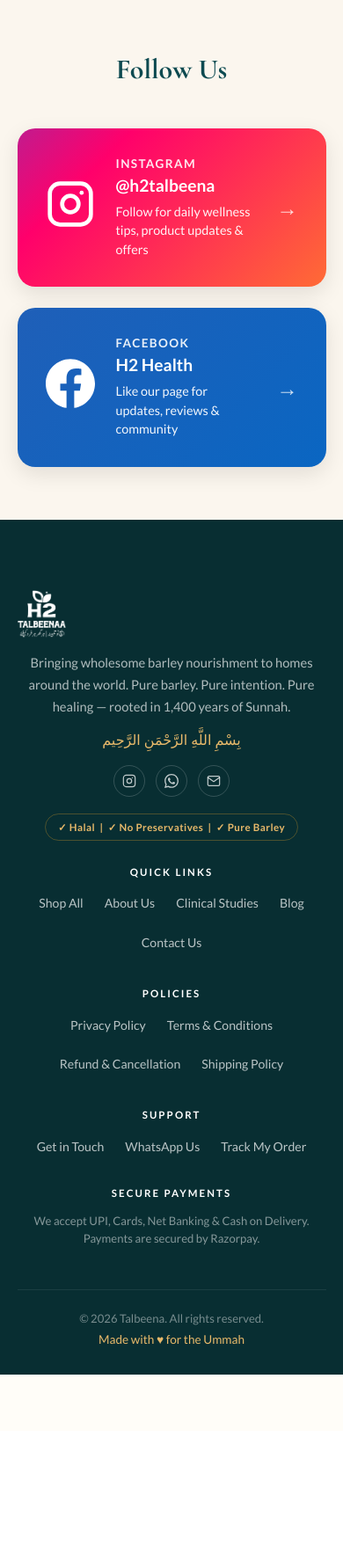
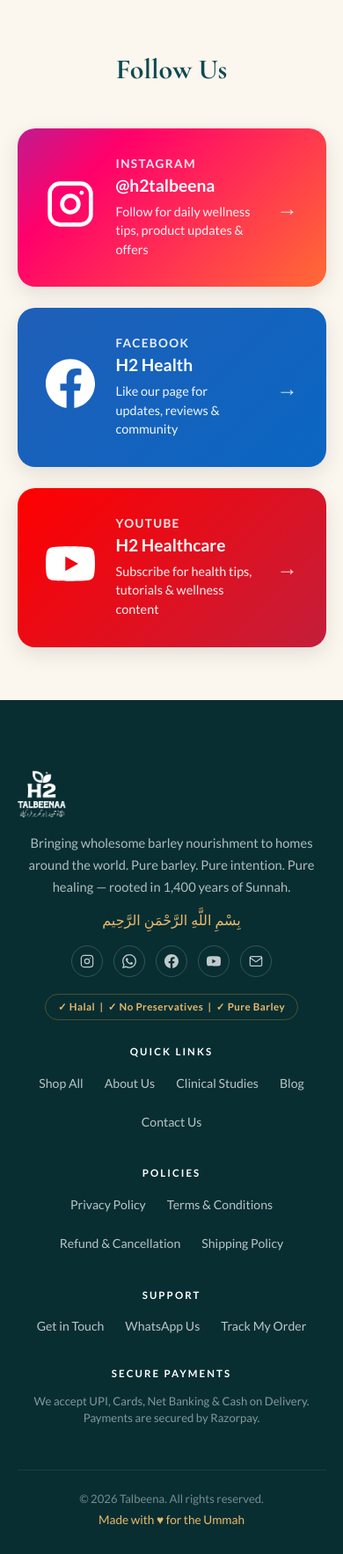
Before and after one commit to mynexasolutions-spec/talbeena, a Flask app: page /contact in a window 390 px wide. Shown: the part 2465-4232 px from the top of the page at 88% size. Before the commit the page ends 4028 px from the top, so only its background shows below. Run offline with Flask 3, Linux system fonts and the light colour scheme; some libraries are stand-ins or nearby versions.

Commit message:
Update Follow Us sections to 3 columns with YouTube and update footer social links
- Change Follow Us grid from 2 columns to 3 columns (repeat(3, 1fr))
- Add responsive breakpoint: 2 columns on tablets (max-width: 1024px)
- Add YouTube card to all pages (Home, Contact, About)
- YouTube card with red gradient background
- YouTube link: https://www.youtube.com/@htwohealthcare1279
- Add Facebook and YouTube icons to footer social links
- Update Instagram link in footer: https://www.instagram.com/h2talbeena/
- Update WhatsApp link in footer: https://wa.me/917722020407
- Update Facebook link in footer: https://www.facebook.com/H2.HEALTH.H2
- All social links now open in new tab (target=_blank)

Co-Authored-By: Claude Haiku 4.5 <noreply@anthropic.com>

```diff
--- a/templates/contact.html
+++ b/templates/contact.html
@@ -228,7 +228,7 @@
 
   .follow-us-grid {
     display: grid;
-    grid-template-columns: 1fr 1fr;
+    grid-template-columns: repeat(3, 1fr);
     gap: 2rem;
   }
 
@@ -255,6 +255,10 @@
 
   .follow-card.facebook {
     background: linear-gradient(135deg, #1f5fb8 0%, #0a66c2 100%);
+  }
+
+  .follow-card.youtube {
+    background: linear-gradient(135deg, #ff0000 0%, #c41e3a 100%);
   }
 
   .follow-card-icon {
@@ -296,6 +300,12 @@
 
   .follow-card:hover .follow-card-arrow {
     transform: translateX(4px);
+  }
+
+  @media (max-width: 1024px) {
+    .follow-us-grid {
+      grid-template-columns: repeat(2, 1fr);
+    }
   }
 
   @media (max-width: 768px) {
@@ -460,6 +470,20 @@
         </div>
         <div class="follow-card-arrow">→</div>
       </a>
+
+      <a href="https://www.youtube.com/@htwohealthcare1279" target="_blank" class="follow-card youtube">
+        <div class="follow-card-icon">
+          <svg xmlns="http://www.w3.org/2000/svg" width="56" height="56" viewBox="0 0 24 24" fill="currentColor">
+            <path d="M23.498 6.186a3.016 3.016 0 0 0-2.122-2.136C19.505 3.545 12 3.545 12 3.545s-7.505 0-9.377.505A3.017 3.017 0 0 0 .502 6.186C0 8.07 0 12 0 12s0 3.93.502 5.814a3.016 3.016 0 0 0 2.122 2.136c1.871.505 9.376.505 9.376.505s7.505 0 9.377-.505a3.015 3.015 0 0 0 2.122-2.136C24 15.93 24 12 24 12s0-3.93-.502-5.814zM9.545 15.568V8.432L15.818 12l-6.273 3.568z" fill="currentColor"/>
+          </svg>
+        </div>
+        <div class="follow-card-content">
+          <div class="follow-card-label">YouTube</div>
+          <div class="follow-card-name">H2 Healthcare</div>
+          <div class="follow-card-desc">Subscribe for health tips, tutorials & wellness content</div>
+        </div>
+        <div class="follow-card-arrow">→</div>
+      </a>
     </div>
   </div>
 </section>
--- a/templates/partials/_footer.html
+++ b/templates/partials/_footer.html
@@ -8,12 +8,20 @@
       <p class="footer-bismillah">بِسْمِ اللَّهِ الرَّحْمَنِ الرَّحِيم</p>
       <div class="footer-social">
         <!-- Instagram -->
-        <a href="#" aria-label="Instagram">
+        <a href="https://www.instagram.com/h2talbeena/" target="_blank" aria-label="Instagram">
           <svg xmlns="http://www.w3.org/2000/svg" width="16" height="16" viewBox="0 0 24 24" fill="none" stroke="currentColor" stroke-width="1.8" stroke-linecap="round" stroke-linejoin="round"><rect x="2" y="2" width="20" height="20" rx="5" ry="5"/><circle cx="12" cy="12" r="4"/><circle cx="17.5" cy="6.5" r="1" fill="currentColor" stroke="none"/></svg>
         </a>
         <!-- WhatsApp -->
-        <a href="#" aria-label="WhatsApp">
+        <a href="https://wa.me/917722020407" target="_blank" aria-label="WhatsApp">
           <svg xmlns="http://www.w3.org/2000/svg" width="16" height="16" viewBox="0 0 24 24" fill="currentColor"><path d="M17.472 14.382c-.297-.149-1.758-.867-2.03-.967-.273-.099-.471-.148-.67.15-.197.297-.767.966-.94 1.164-.173.199-.347.223-.644.075-.297-.15-1.255-.463-2.39-1.475-.883-.788-1.48-1.761-1.653-2.059-.173-.297-.018-.458.13-.606.134-.133.298-.347.446-.52.149-.174.198-.298.298-.497.099-.198.05-.371-.025-.52-.075-.149-.669-1.612-.916-2.207-.242-.579-.487-.5-.669-.51-.173-.008-.371-.01-.57-.01-.198 0-.52.074-.792.372-.272.297-1.04 1.016-1.04 2.479 0 1.462 1.065 2.875 1.213 3.074.149.198 2.096 3.2 5.077 4.487.709.306 1.262.489 1.694.625.712.227 1.36.195 1.871.118.571-.085 1.758-.719 2.006-1.413.248-.694.248-1.289.173-1.413-.074-.124-.272-.198-.57-.347m-5.421 7.403h-.004a9.87 9.87 0 01-5.031-1.378l-.361-.214-3.741.982.998-3.648-.235-.374a9.86 9.86 0 01-1.51-5.26c.001-5.45 4.436-9.884 9.888-9.884 2.64 0 5.122 1.03 6.988 2.898a9.825 9.825 0 012.893 6.994c-.003 5.45-4.437 9.884-9.885 9.884m8.413-18.297A11.815 11.815 0 0012.05 0C5.495 0 .16 5.335.157 11.892c0 2.096.547 4.142 1.588 5.945L.057 24l6.305-1.654a11.882 11.882 0 005.683 1.448h.005c6.554 0 11.89-5.335 11.893-11.893a11.821 11.821 0 00-3.48-8.413z"/></svg>
+        </a>
+        <!-- Facebook -->
+        <a href="https://www.facebook.com/H2.HEALTH.H2" target="_blank" aria-label="Facebook">
+          <svg xmlns="http://www.w3.org/2000/svg" width="16" height="16" viewBox="0 0 24 24" fill="currentColor"><path d="M24 12.073c0-6.627-5.373-12-12-12s-12 5.373-12 12c0 5.99 4.388 10.954 10.125 11.854v-8.385H7.078v-3.47h3.047V9.43c0-3.007 1.792-4.669 4.533-4.669 1.312 0 2.686.235 2.686.235v2.953H15.83c-1.491 0-1.956.925-1.956 1.874v2.25h3.328l-.532 3.47h-2.796v8.385C19.612 23.027 24 18.062 24 12.073z"/></svg>
+        </a>
+        <!-- YouTube -->
+        <a href="https://www.youtube.com/@htwohealthcare1279" target="_blank" aria-label="YouTube">
+          <svg xmlns="http://www.w3.org/2000/svg" width="16" height="16" viewBox="0 0 24 24" fill="currentColor"><path d="M23.498 6.186a3.016 3.016 0 0 0-2.122-2.136C19.505 3.545 12 3.545 12 3.545s-7.505 0-9.377.505A3.017 3.017 0 0 0 .502 6.186C0 8.07 0 12 0 12s0 3.93.502 5.814a3.016 3.016 0 0 0 2.122 2.136c1.871.505 9.376.505 9.376.505s7.505 0 9.377-.505a3.015 3.015 0 0 0 2.122-2.136C24 15.93 24 12 24 12s0-3.93-.502-5.814zM9.545 15.568V8.432L15.818 12l-6.273 3.568z"/></svg>
         </a>
         <!-- Email -->
         <a href="/contact" aria-label="Email">
```
Also changed, not shown: templates/about.html (+25 -1 lines), templates/index.html (+25 -1 lines).
